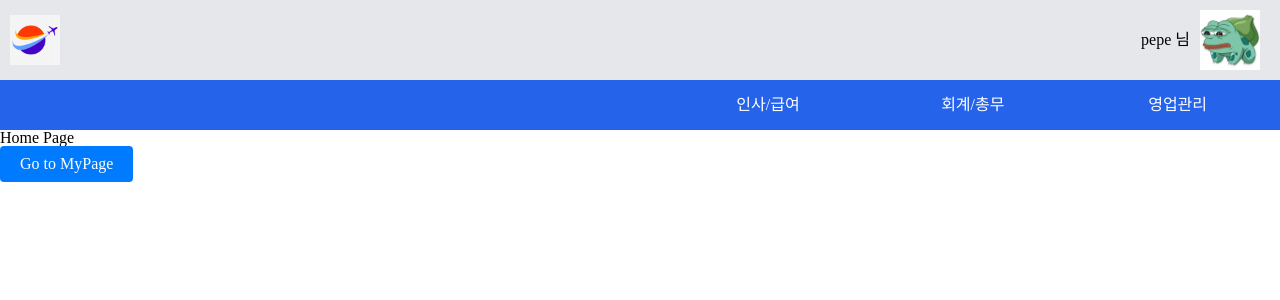
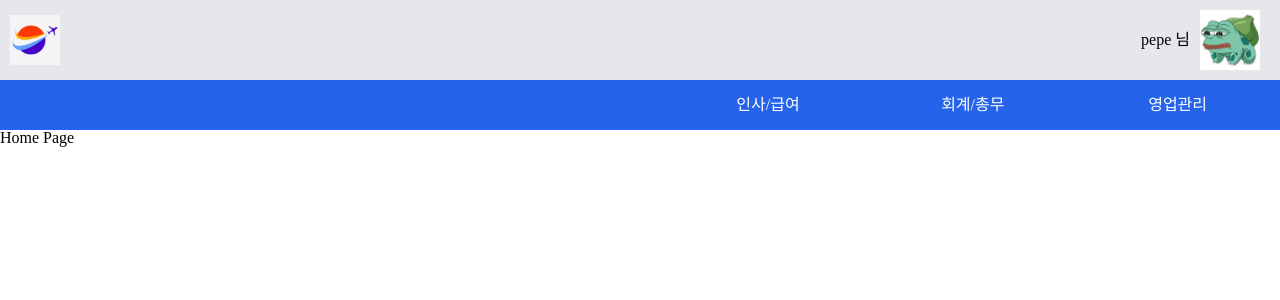
Before and after one commit to VerifiedIdiot/happytravel_vue, a Vue app: page /#/ in a window 1280 px wide. Shown: the top 300 px of the page. Built offline with nearby package versions, Linux system fonts and the light colour scheme.

Commit message:
변경된 설정 원위치

```diff
--- a/src/views/Home.vue
+++ b/src/views/Home.vue
@@ -1,7 +1,6 @@
 <template>
   <div>
     <h1>Home Page</h1>
-    <button @click="goToMyPage">Go to MyPage</button>
     <nav></nav>
   </div>
 </template>
@@ -10,27 +9,7 @@
 export default {
   // eslint-disable-next-line vue/multi-word-component-names
   name: "Home",
-  methods: {
-    goToMyPage() {
-      this.$router.push({ name: "MyPage" });
-    },
-  },
 };
 </script>
 
-<style scoped>
-.home {
-  text-align: center;
-}
-button {
-  padding: 10px 20px;
-  background-color: #007bff;
-  color: white;
-  border: none;
-  border-radius: 4px;
-  cursor: pointer;
-}
-button:hover {
-  background-color: #0056b3;
-}
-</style>
+<style></style>
--- a/vue.config.js
+++ b/vue.config.js
@@ -1,7 +1,7 @@
 const { defineConfig } = require("@vue/cli-service");
 const webpack = require("webpack");
 
-const TARGET_URL = "http://localhost:8080";
+const TARGET_URL = "http://localhost:80";
 
 module.exports = defineConfig({
   transpileDependencies: true,
```
